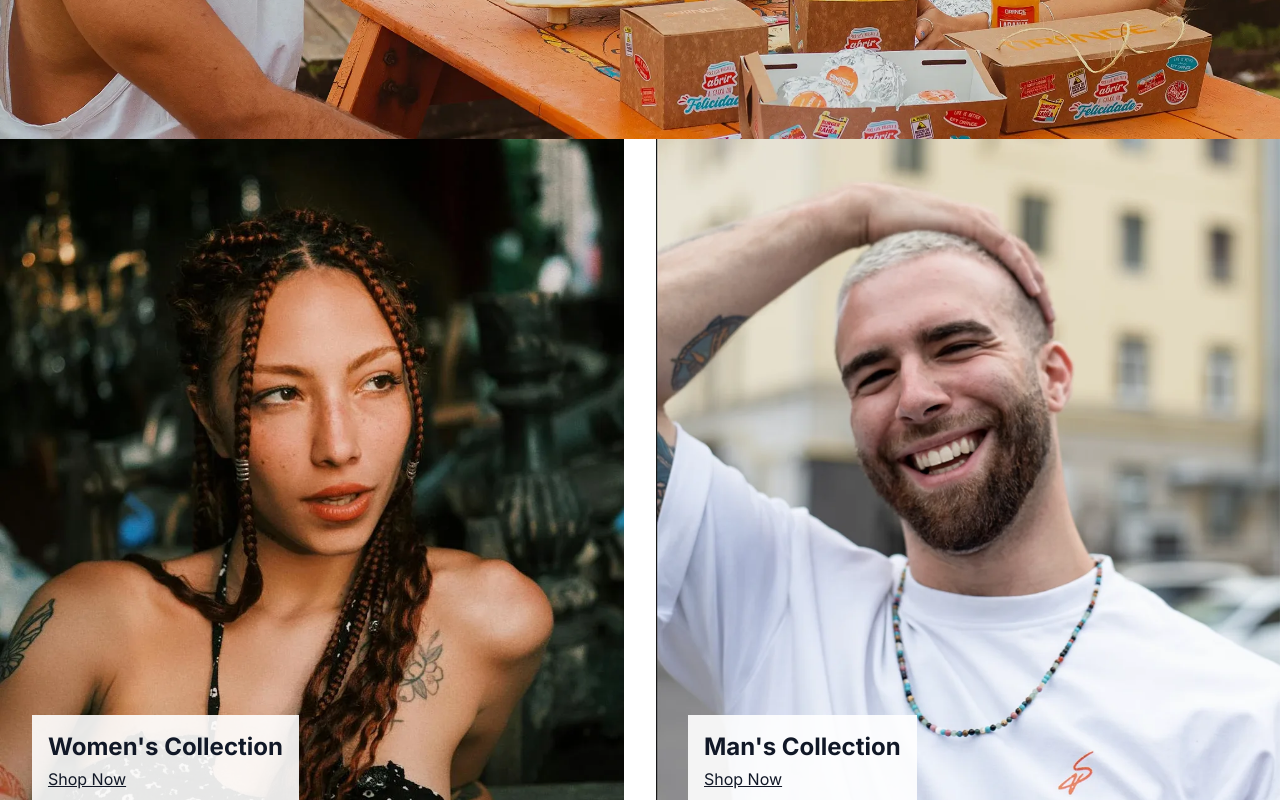
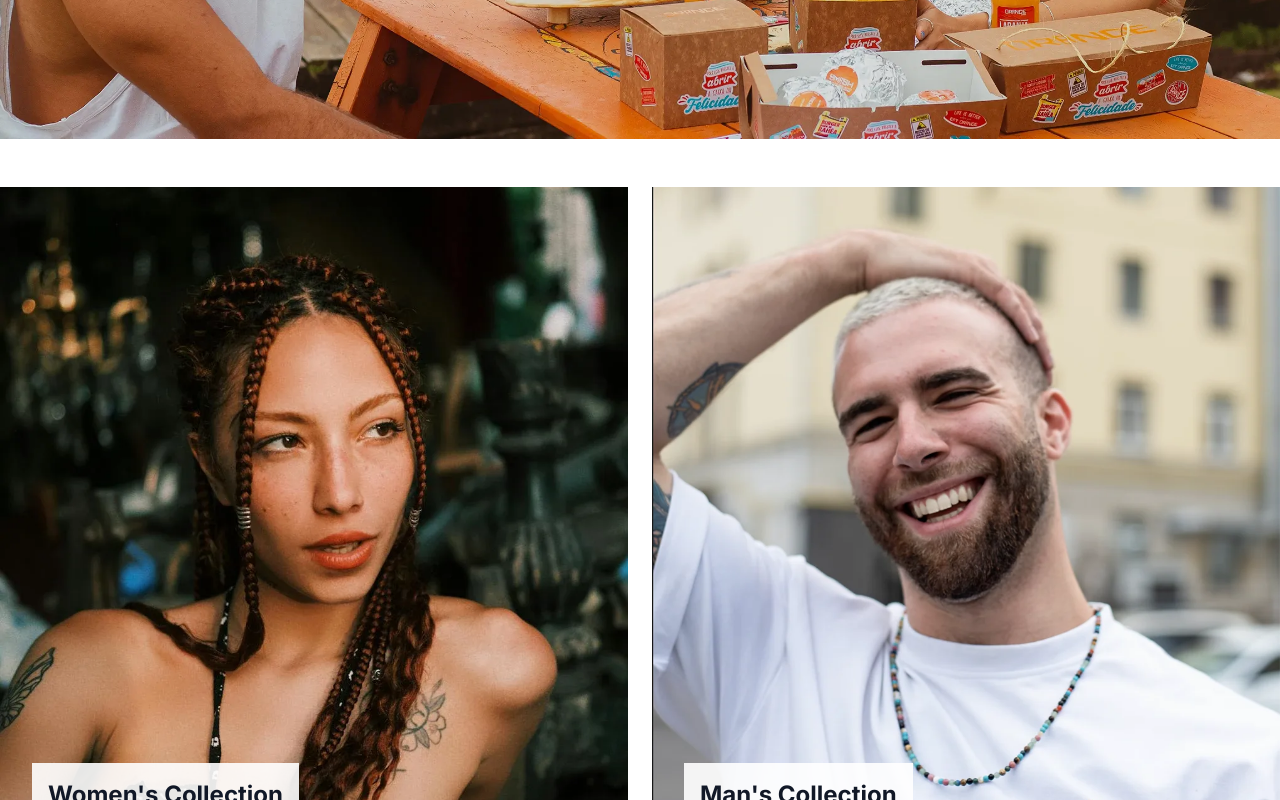
Before and after one commit to HAONANTAO/E-Commerce-Rabbit, a React (Vite) app in the folder frontend/: page / in a window 1280 px wide. Shown: the part 720-1520 px from the top of the page. Built offline with nearby package versions, Linux system fonts and the light colour scheme.

Commit message:
finder gendercollectionsection

```diff
--- a/frontend/src/components/Products/GenderCollectionSection.jsx
+++ b/frontend/src/components/Products/GenderCollectionSection.jsx
@@ -1,7 +1,7 @@
 /*
  * @Date: 2025-04-26 19:06:23
  * @LastEditors: 陶浩南 taoaaron5@gmail.com
- * @LastEditTime: 2025-04-26 19:14:37
+ * @LastEditTime: 2025-04-26 19:17:12
  * @FilePath: /E-Commerce-Rabbit/frontend/src/components/Products/GenderCollectionSection.jsx
  */
 import React from "react";
@@ -10,8 +10,8 @@ import womensCollectionImage from "../../assets/womens-collection.webp";
 import { Link } from "react-router-dom";
 const GenderCollectionSection = () => {
   return (
-    <section className="py-16px-4 lg:px-0">
-      <div className="container flex flex-col gap-8 mx-auto md:flex-row">
+    <section className="mt-12 py-16px-4 lg:px-0">
+      <div className="container flex flex-col gap-6 mx-auto md:flex-row">
         {/* womensCollection  */}
         <div className="relative flex-1">
           <img
```
